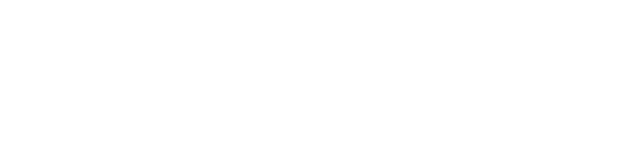
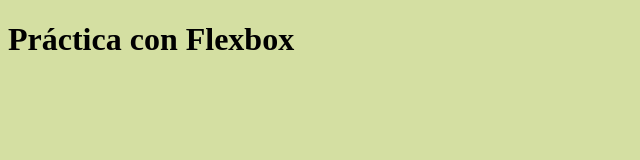
Before and after one commit to LuisHz90/Flexboxcss, a plain HTML site: page index.html in a window 1280 px wide. Shown: the whole page, without its empty margins (0-640 px from the left). Drawn offline with Linux system fonts and the light colour scheme.

Commit message:
vinculación css

```diff
--- a/index.html
+++ b/index.html
@@ -4,8 +4,9 @@
     <meta charset="UTF-8">
     <meta name="viewport" content="width=device-width, initial-scale=1.0">
     <title>Practica Flexbox</title>
+    <link rel="stylesheet" href="./styles/styles.css">
 </head>
 <body>
-
+    <h1>Práctica con Flexbox</h1>
 </body>
 </html>
--- /dev/null
+++ b/styles/styles.css
@@ -0,0 +1,3 @@
+body {
+    background-color: #d4dfa2;
+}
```
